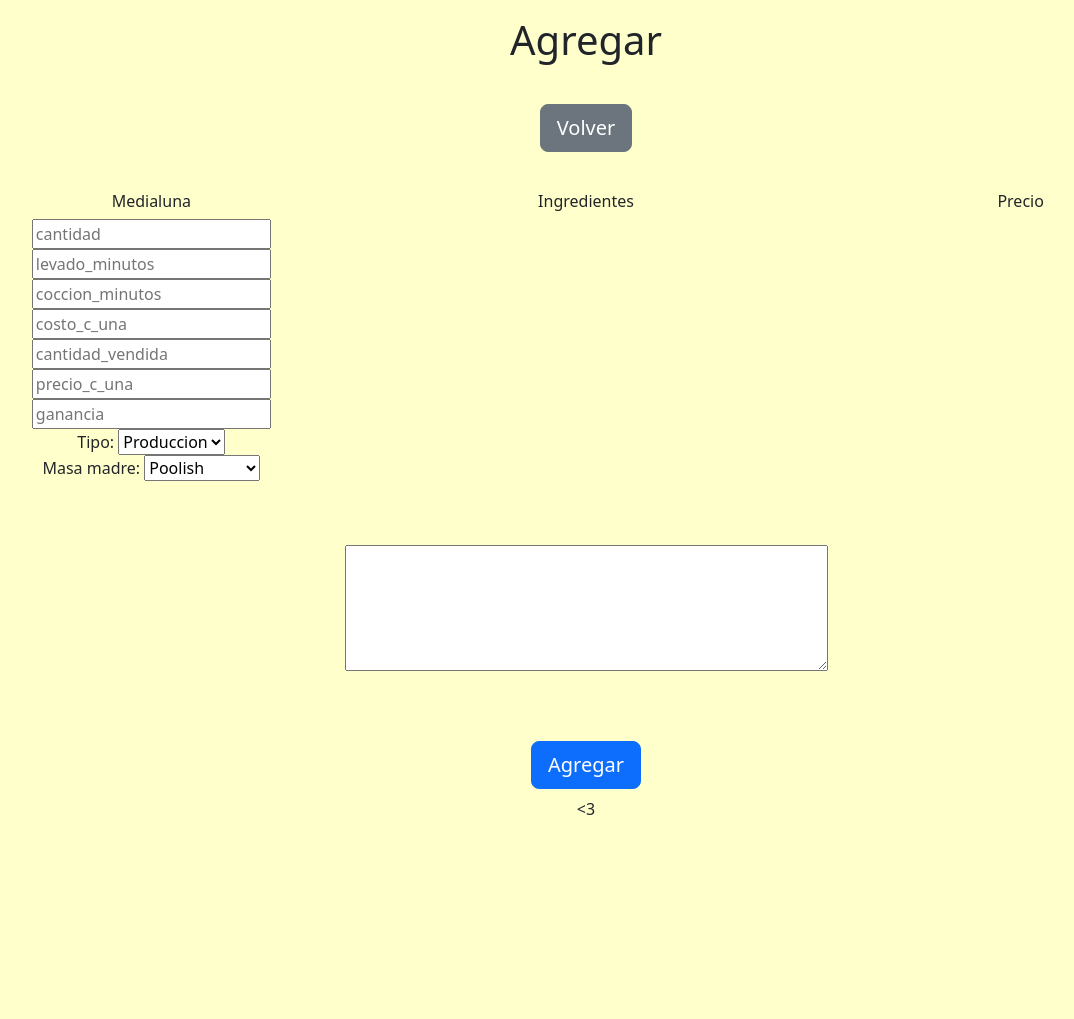
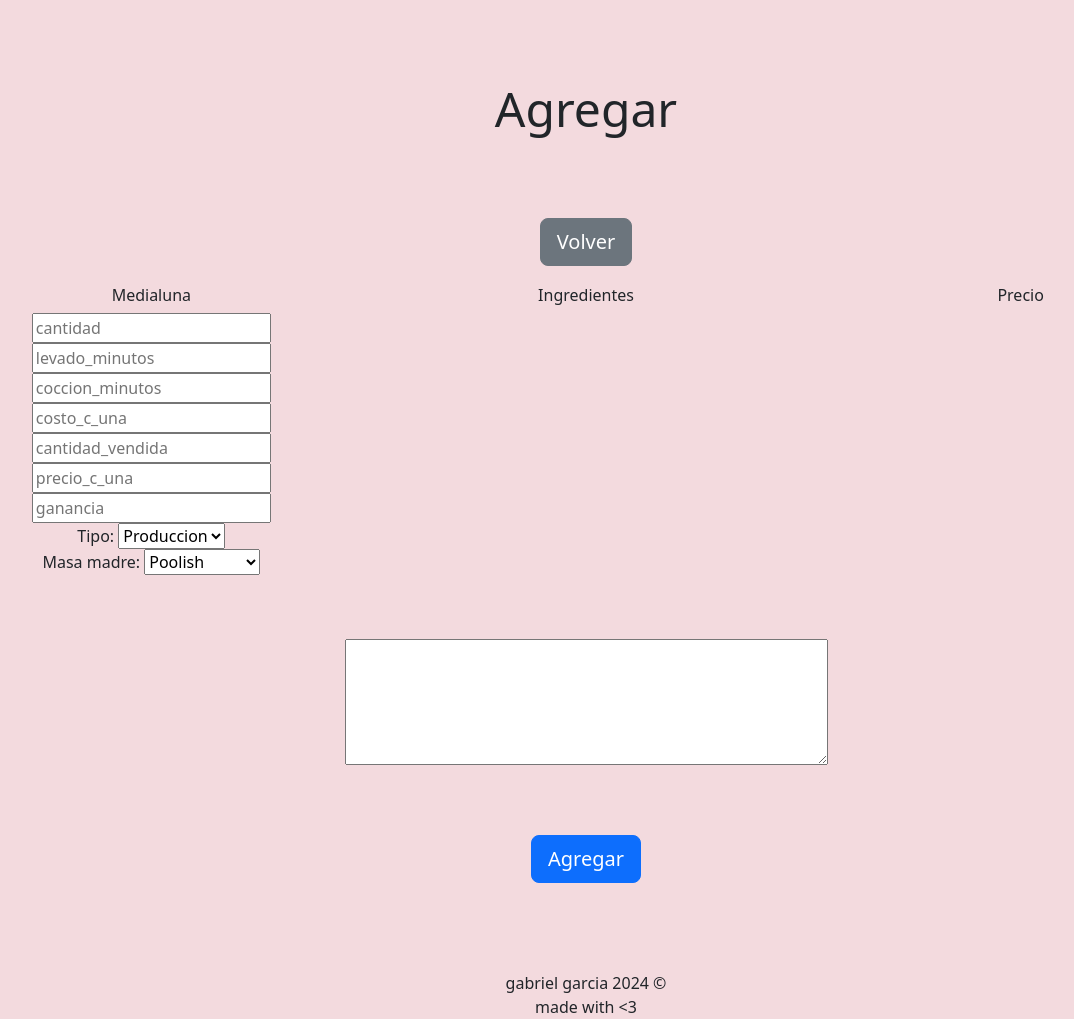
Before and after one commit to gabriel-g4/medialunas, a Flask app: page /agregar in a window 1280 px wide. Shown: the whole page, without its empty margins (54-1128 px from the left). Before the commit the page ends 815 px from the top, so only its background shows below. Run offline with Flask 3, Linux system fonts and the light colour scheme.

Commit message:
style: style index.html

```diff
--- a/static/styles.css
+++ b/static/styles.css
@@ -1,14 +1,23 @@
 body
 {
-    background-color: #ffffcc !important;
+    background-color: #f3dade !important;
     text-align: center !important;
+    width: 100dvw;
+}
+
+/* #btn-agregar {
+    background-color: #d75e7f;
+    color: #fafafa;
+} */
+
+.custom-color {
+    background-color: #d75e7f !important;
+    color: #fafafa !important;
 }
 
 .btn-container
 {
-    margin-top: 5vh;
-    margin-bottom: 5vh;
-    width: 100%;
+    margin: 2.5dvh 15px;
 }
 
 caption
@@ -18,7 +27,9 @@ caption
 
 h1
 {
-    margin-top: 1rem !important;
+    margin-top: 10dvh !important;
+    margin-bottom: 10dvh !important;
+    font-size: 3rem !important;
 }
 
 textarea
@@ -46,8 +57,47 @@ textarea
     display: flex;
     text-align: left;
     flex-wrap: wrap;
+    margin: 10px 15px;
 }
 
 .search-bar-section label {
     width: 100%;
 }
+
+#selected-filter {
+    color: #fafafa;
+    background-color: #d75e7f;
+}
+
+
+#main-table thead tr td {
+    background-color: #d75e7f;
+    color: #fafafa;
+}
+
+#main-table {
+    margin: 0 15px;
+}
+
+.icon-attribution {
+    margin-top: 2.5dvh;
+}
+.icon-attribution a {
+    color:#d75e7f;
+}
+
+footer {
+    margin-top: 10dvh;
+}
+
+footer p {
+    margin-bottom: 0;
+}
+
+#link-agregar {
+    color:#d75e7f;
+}
+
+.link-title {
+    display: inline;
+}
--- a/templates/layout.html
+++ b/templates/layout.html
@@ -19,7 +19,8 @@
             {% block main %}{% endblock %}
         </main>
         <footer>
-            &#60;3
+            <p>gabriel garcia 2024 &copy;</p>
+            <p>made with &#60;3  </p>
         </footer>
     </body>
 
```
Also changed, not shown: templates/index.html (+14 -7 lines).
